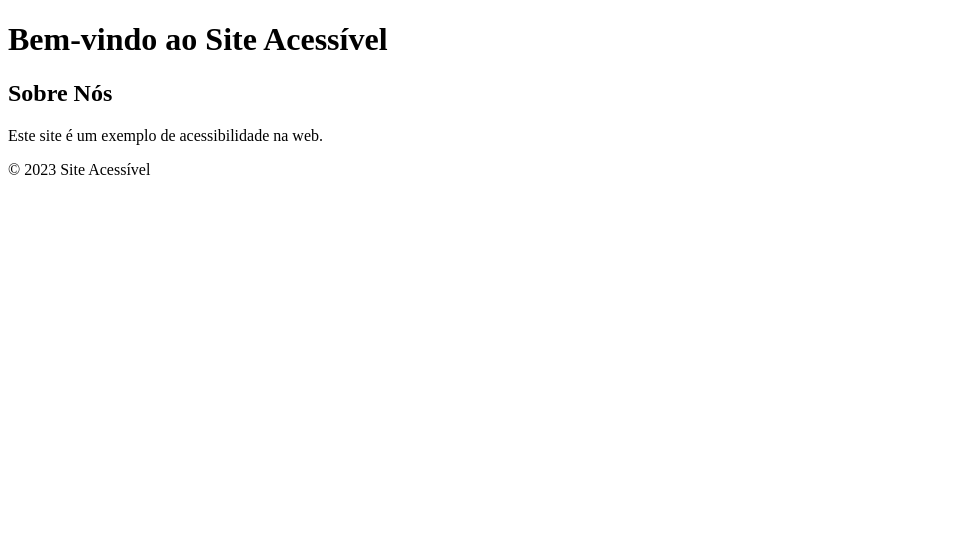
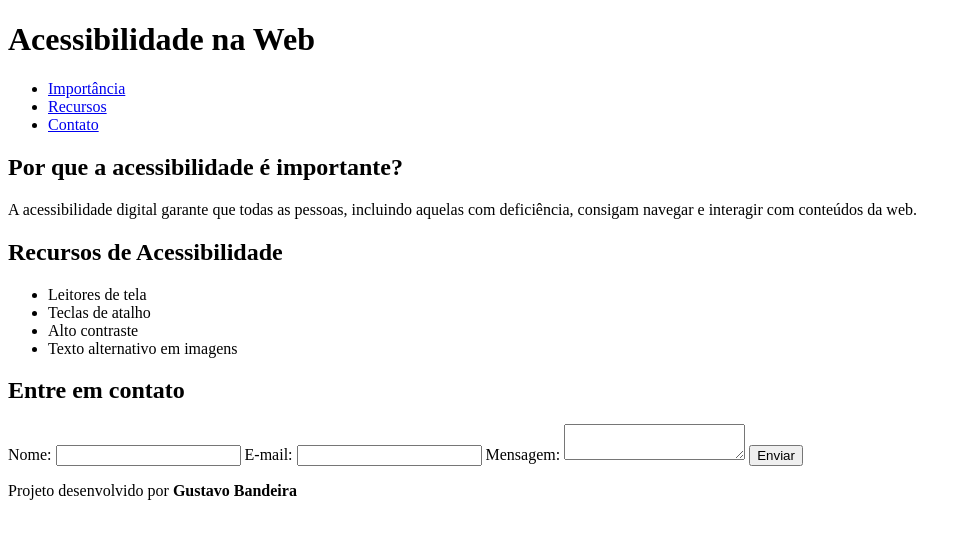
Before and after one commit to bandeira2k24/Projeto-alura-, a plain HTML site: page index.html in a window 1280 px wide. Shown: the whole page, without its empty margins (0-971 px from the left). Drawn offline with Linux system fonts and the light colour scheme.

Commit message:
Update index.html

```diff
--- a/index.html
+++ b/index.html
@@ -1,22 +1,63 @@
 <!DOCTYPE html>
 <html lang="pt-BR">
 <head>
-    <meta charset="UTF-8">
-    <meta name="viewport" content="width=device-width, initial-scale=1.0">
-    <title>Site Acessível</title>
+  <meta charset="UTF-8" />
+  <meta name="viewport" content="width=device-width, initial-scale=1.0" />
+  <title>Acessibilidade na Web</title>
+  <link rel="stylesheet" href="style.css" />
 </head>
 <body>
   <header>
-        <h1>Bem-vindo ao Site Acessível</h1>
+    <h1>Acessibilidade na Web</h1>
+    <nav>
+      <ul>
+        <li><a href="#importancia">Importância</a></li>
+        <li><a href="#recursos">Recursos</a></li>
+        <li><a href="#contato">Contato</a></li>
+      </ul>
+    </nav>
   </header>
+
   <main>
-        <section>
-            <h2>Sobre Nós</h2>
-            <p>Este site é um exemplo de acessibilidade na web.</p>
+    <section id="importancia">
+      <h2>Por que a acessibilidade é importante?</h2>
+      <p>
+        A acessibilidade digital garante que todas as pessoas, incluindo aquelas com
+        deficiência, consigam navegar e interagir com conteúdos da web.
+      </p>
+    </section>
+
+    <section id="recursos">
+      <h2>Recursos de Acessibilidade</h2>
+      <ul>
+        <li>Leitores de tela</li>
+        <li>Teclas de atalho</li>
+        <li>Alto contraste</li>
+        <li>Texto alternativo em imagens</li>
+      </ul>
+    </section>
+
+    <section id="contato">
+      <h2>Entre em contato</h2>
+      <form>
+        <label for="nome">Nome:</label>
+        <input type="text" id="nome" name="nome" required />
+
+        <label for="email">E-mail:</label>
+        <input type="email" id="email" name="email" required />
+
+        <label for="mensagem">Mensagem:</label>
+        <textarea id="mensagem" name="mensagem" required></textarea>
+
+        <button type="submit">Enviar</button>
+      </form>
     </section>
   </main>
+
   <footer>
-        <p>&copy; 2023 Site Acessível</p>
+    <p>Projeto desenvolvido por <strong>Gustavo Bandeira</strong></p>
   </footer>
+
+  <script src="script.js"></script>
 </body>
 </html>
```
Lines whose indentation alone changed are shown as unchanged.
